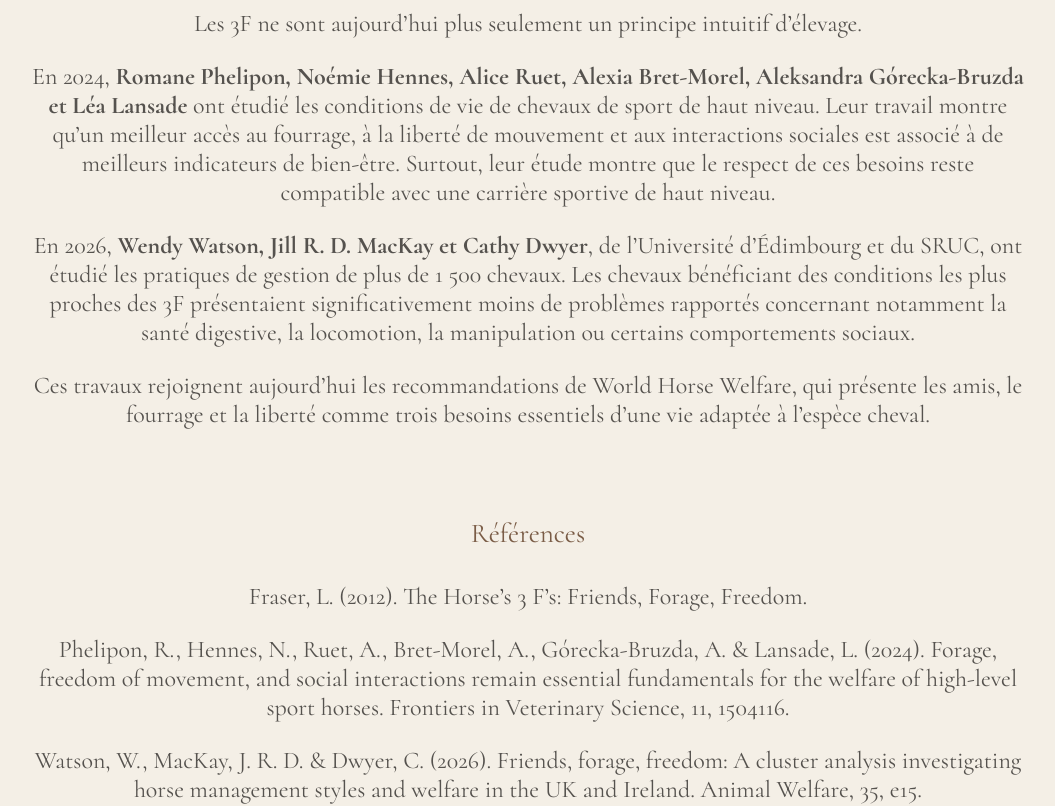
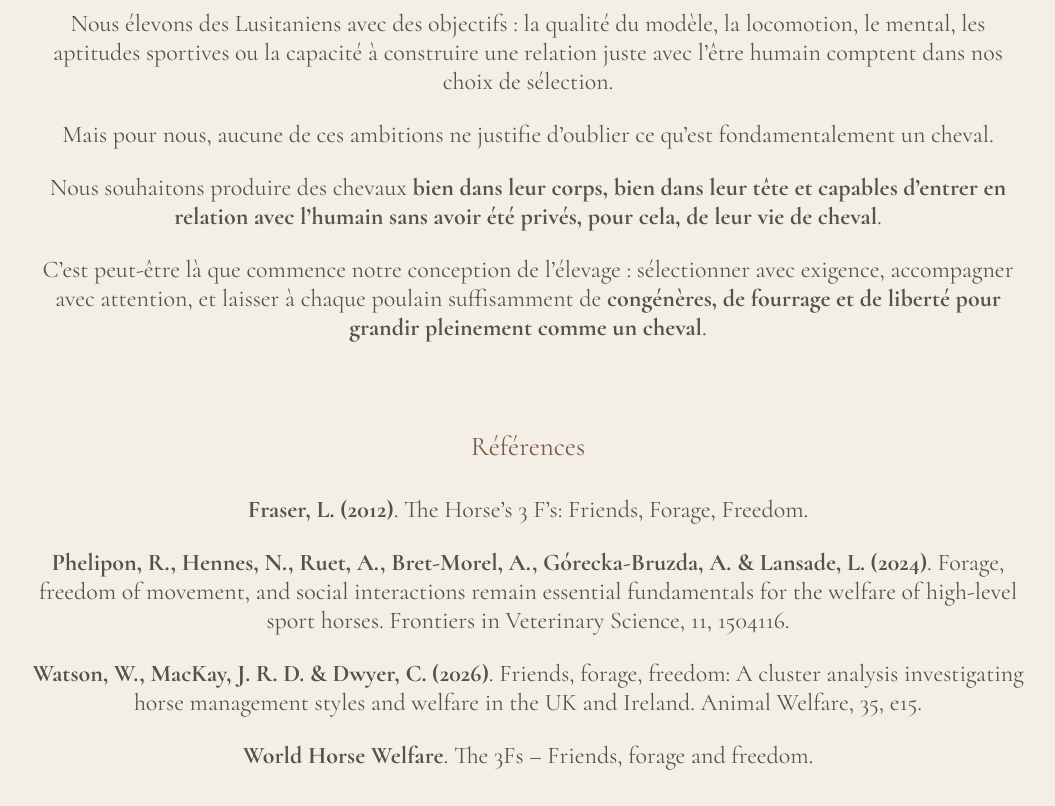
Before and after one commit to Das-F/linlouet, a Next.js app: page /nos-methodes in a window 1280 px wide. Shown: the part 5920-6726 px from the top of the page, without its empty margins (112-1167 px from the left). Built offline with nearby package versions, Linux system fonts and the light colour scheme.

Commit message:
methods text added and layout added

```diff
--- a/app/nos-methodes/page.tsx
+++ b/app/nos-methodes/page.tsx
@@ -58,21 +58,30 @@ export default function Methods() {
       </div>
       <div className={styles["methods-text"]}>
         <h3>Elever pour demain, respecter aujourd'hui</h3>
-        <p>Les 3F ne sont aujourd’hui plus seulement un principe intuitif d’élevage.</p>
+        <p>Nous élevons des Lusitaniens avec des objectifs : la qualité du modèle, la locomotion, le mental, les aptitudes sportives ou la capacité à construire une relation juste avec l’être humain comptent dans nos choix de sélection.</p>
+        <p>Mais pour nous, aucune de ces ambitions ne justifie d’oublier ce qu’est fondamentalement un cheval.</p>
         <p>
-          En 2024, <strong>Romane Phelipon, Noémie Hennes, Alice Ruet, Alexia Bret-Morel, Aleksandra Górecka-Bruzda et Léa Lansade</strong> ont étudié les conditions de vie de chevaux de sport de haut niveau. Leur travail montre qu’un meilleur accès au fourrage, à la liberté de mouvement et aux interactions sociales est associé à de meilleurs indicateurs de bien-être. Surtout, leur étude montre que le respect de ces besoins reste compatible avec une carrière sportive de haut niveau.
+          Nous souhaitons produire des chevaux <strong>bien dans leur corps, bien dans leur tête et capables d’entrer en relation avec l’humain sans avoir été privés, pour cela, de leur vie de cheval</strong>.
         </p>
         <p>
-          En 2026,<strong> Wendy Watson, Jill R. D. MacKay et Cathy Dwyer</strong>, de l’Université d’Édimbourg et du SRUC, ont étudié les pratiques de gestion de plus de 1 500 chevaux. Les chevaux bénéficiant des conditions les plus proches des 3F présentaient significativement moins de problèmes rapportés concernant notamment la santé digestive, la locomotion, la manipulation ou certains comportements sociaux.
+          {" "}
+          C’est peut-être là que commence notre conception de l’élevage : sélectionner avec exigence, accompagner avec attention, et laisser à chaque poulain suffisamment de <strong>congénères, de fourrage et de liberté pour grandir pleinement comme un cheval</strong>.
         </p>
-        <p>Ces travaux rejoignent aujourd’hui les recommandations de World Horse Welfare, qui présente les amis, le fourrage et la liberté comme trois besoins essentiels d’une vie adaptée à l’espèce cheval.</p>
       </div>
       <div className={styles["methods-text"]}>
         <h4>Références</h4>
-        <p>Fraser, L. (2012). The Horse’s 3 F’s: Friends, Forage, Freedom.</p>
-        <p>Phelipon, R., Hennes, N., Ruet, A., Bret-Morel, A., Górecka-Bruzda, A. & Lansade, L. (2024). Forage, freedom of movement, and social interactions remain essential fundamentals for the welfare of high-level sport horses. Frontiers in Veterinary Science, 11, 1504116.</p>
-        <p>Watson, W., MacKay, J. R. D. & Dwyer, C. (2026). Friends, forage, freedom: A cluster analysis investigating horse management styles and welfare in the UK and Ireland. Animal Welfare, 35, e15.</p>
-        <p>World Horse Welfare. The 3Fs – Friends, forage and freedom.</p>
+        <p>
+          <strong>Fraser, L. (2012)</strong>. The Horse’s 3 F’s: Friends, Forage, Freedom.
+        </p>
+        <p>
+          <strong>Phelipon, R., Hennes, N., Ruet, A., Bret-Morel, A., Górecka-Bruzda, A. & Lansade, L. (2024)</strong>. Forage, freedom of movement, and social interactions remain essential fundamentals for the welfare of high-level sport horses. Frontiers in Veterinary Science, 11, 1504116.
+        </p>
+        <p>
+          <strong>Watson, W., MacKay, J. R. D. & Dwyer, C. (2026)</strong>. Friends, forage, freedom: A cluster analysis investigating horse management styles and welfare in the UK and Ireland. Animal Welfare, 35, e15.
+        </p>
+        <p>
+          <strong>World Horse Welfare</strong>. The 3Fs – Friends, forage and freedom.
+        </p>
       </div>
     </section>
   );
```
